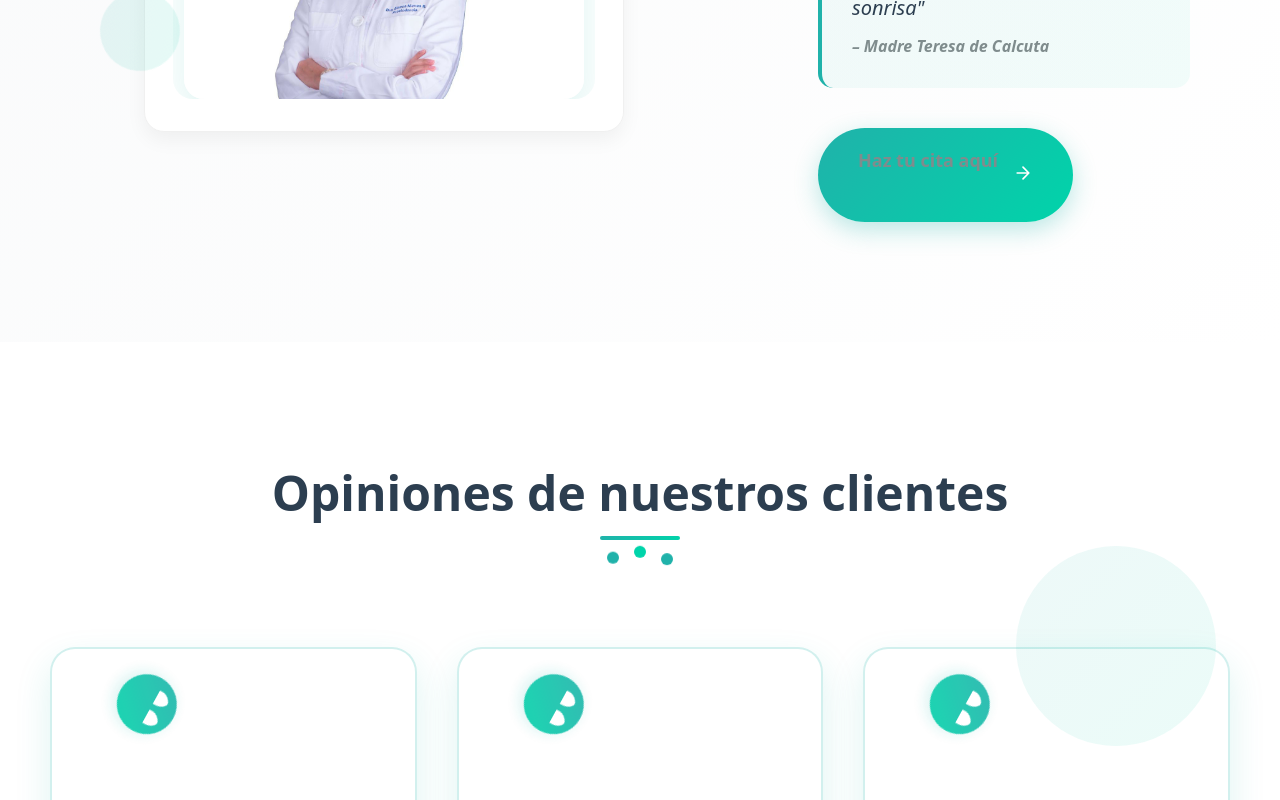
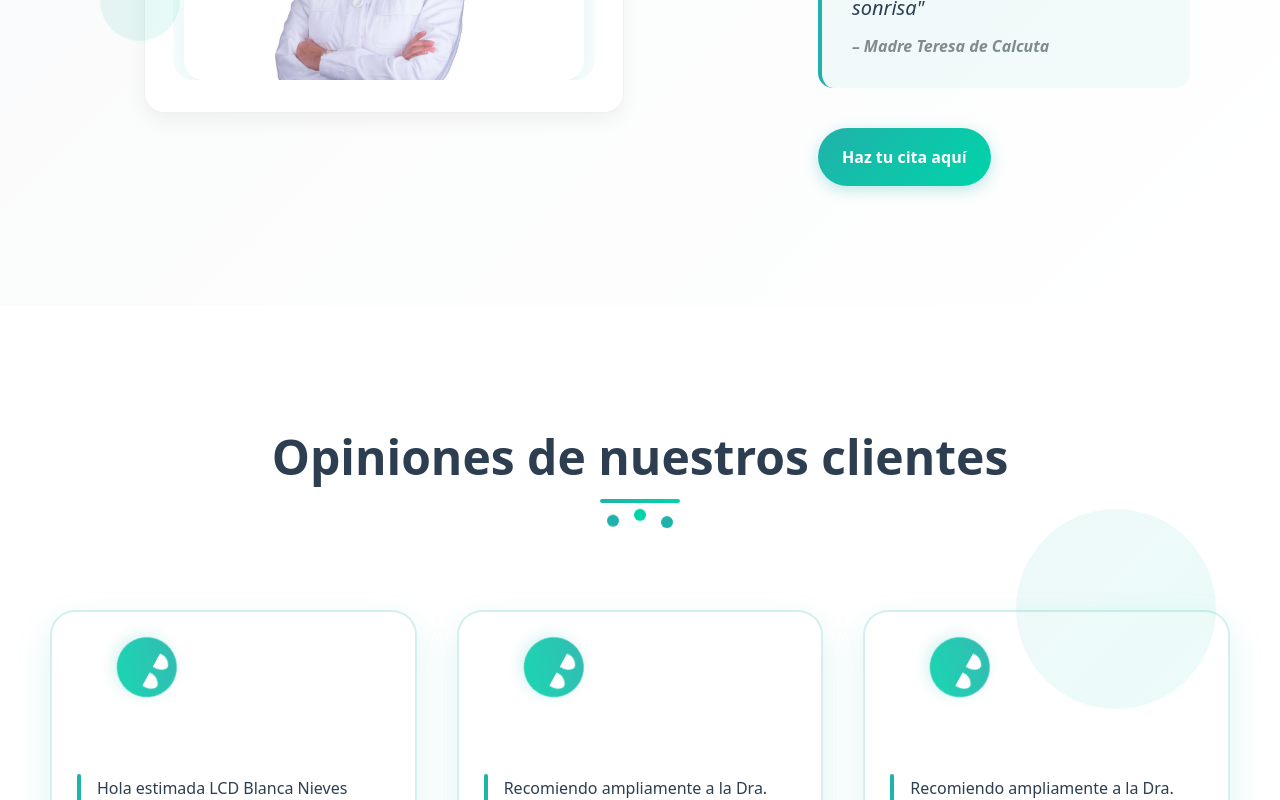
Before and after one commit to Jan-Amixtlan/odonto-nieves, a React (Vite) app: page / in a window 1280 px wide. Shown: the part 4560-5360 px from the top of the page. Built offline with nearby package versions, Linux system fonts and the light colour scheme.

Commit message:
Refactor social icon styles for consistency; update appointment CTA button structure and styles for improved UX; change contact button to link for WhatsApp messaging

```diff
--- a/src/Components/AppointmentContact/AppointmentContact.css
+++ b/src/Components/AppointmentContact/AppointmentContact.css
@@ -350,15 +350,22 @@
 
 .social-icon {
     font-size: 20px;
-    background: transparent;
-    border: none;
-    box-shadow: none;
+}
+
+.appointment-social-icon {
+    font-size: 20px;
 }
 
 .social-icon-img {
     width: 1.8em;
     height: 1.8em;
     vertical-align: middle;
+    background: transparent;
+    border: none;
+    box-shadow: none;
+}
+
+.appointment-contact .social-icon {
     background: transparent;
     border: none;
     box-shadow: none;
--- a/src/Components/DoctorProfile/DoctorProfile.css
+++ b/src/Components/DoctorProfile/DoctorProfile.css
@@ -229,28 +229,30 @@
 }
 
 /* CTA Button */
-.appointment-cta {
-    background: linear-gradient(135deg, var(--turquesa-principal), var(--verde-esmeralda));
-    color: var(--blanco-puro);
-    border: none;
-    padding: 18px 40px;
-    border-radius: 50px;
-    font-size: 18px;
+.doctor-profile-section .appointment-cta {
+    background: linear-gradient(135deg, var(--turquesa-principal), var(--verde-esmeralda)) !important;
+    color: var(--blanco-puro) !important;
+    border: none !important;
+    padding: 18px 24px;
+    border-radius: 40px;
+    font-size: 16px;
     font-weight: 600;
     cursor: pointer;
-    display: flex;
+    display: inline-flex;
     align-items: center;
-    gap: 15px;
+    justify-content: center;
+    gap: 10px;
     transition: all 0.3s ease;
-    box-shadow: 0 8px 25px rgba(32, 178, 170, 0.3);
+    box-shadow: 0 4px 15px rgba(32, 178, 170, 0.3) !important;
     position: relative;
     overflow: hidden;
     opacity: 0;
     animation: fadeInUp 0.8s ease forwards;
     animation-delay: 0.8s;
+    width: auto;
 }
 
-.appointment-cta::before {
+.doctor-profile-section .appointment-cta::before {
     content: '';
     position: absolute;
     top: 0;
@@ -261,20 +263,26 @@
     transition: left 0.5s ease;
 }
 
-.appointment-cta:hover::before {
+.doctor-profile-section .appointment-cta:hover::before {
     left: 100%;
 }
 
-.appointment-cta:hover {
+.doctor-profile-section .appointment-cta:hover {
     transform: translateY(-3px);
-    box-shadow: 0 12px 35px rgba(32, 178, 170, 0.4);
+    box-shadow: 0 12px 35px rgba(32, 178, 170, 0.4) !important;
+}
+
+.doctor-profile-section .appointment-cta .cta-text {
+    color: var(--blanco-puro) !important;
+    text-align: center;
+    flex: 1;
 }
 
 .cta-arrow {
     transition: transform 0.3s ease;
 }
 
-.appointment-cta:hover .cta-arrow {
+.doctor-profile-section .appointment-cta:hover .cta-arrow {
     transform: translateX(5px);
 }
 
@@ -518,7 +526,7 @@
         font-size: 18px;
     }
 
-    .appointment-cta {
+    .doctor-profile-section .appointment-cta {
         padding: 16px 32px;
         font-size: 16px;
     }
@@ -571,7 +579,7 @@
         font-size: 16px;
     }
 
-    .appointment-cta {
+    .doctor-profile-section .appointment-cta {
         padding: 14px 24px;
         font-size: 14px;
         gap: 10px;
--- a/src/Components/DoctorProfile/DoctorProfile.jsx
+++ b/src/Components/DoctorProfile/DoctorProfile.jsx
@@ -109,18 +109,7 @@ const DoctorProfile = () => {
                                 className="appointment-cta"
                                 onClick={handleAppointmentClick}
                             >
-                                <span className="cta-text">Haz tu cita aquí</span>
-                                <div className="cta-arrow">
-                                    <svg width="20" height="20" viewBox="0 0 24 24" fill="none">
-                                        <path
-                                            d="M5 12H19M19 12L12 5M19 12L12 19"
-                                            stroke="currentColor"
-                                            strokeWidth="2"
-                                            strokeLinecap="round"
-                                            strokeLinejoin="round"
-                                        />
-                                    </svg>
-                                </div>
+                                Haz tu cita aquí
                             </button>
 
                         </div>
--- a/src/Components/LocationContact/LocationContact.jsx
+++ b/src/Components/LocationContact/LocationContact.jsx
@@ -108,14 +108,17 @@ const LocationContact = () => {
                     </div>
 
                     <div className="card-footer">
-                        <button
+                        <a
                             className="cta-button"
-                            onClick={handleMessage}
+                                    href="https://web.whatsapp.com/send?phone=5213317015391&text=%C2%A1Hola!%20Estoy%20interesado%2Fa%20en%20agendar%20una%20cita%20o%20recibir%20informaci%C3%B3n%20sobre%20sus%20servicios%20dentales.%20%F0%9F%98%8A%20%F0%9F%91%8B"
+                            target="_blank"
+                            rel="noopener noreferrer"
                             onMouseEnter={() => setHoveredElement('cta')}
                             onMouseLeave={() => setHoveredElement(null)}
+                            aria-label="Enviar WhatsApp"
                         >
-                            <span className="button-text">Contactar</span>
-                        </button>
+                            <span className="button-text">Enviar Mensaje</span>
+                        </a>
                     </div>
                 </div>
             </div>
```
